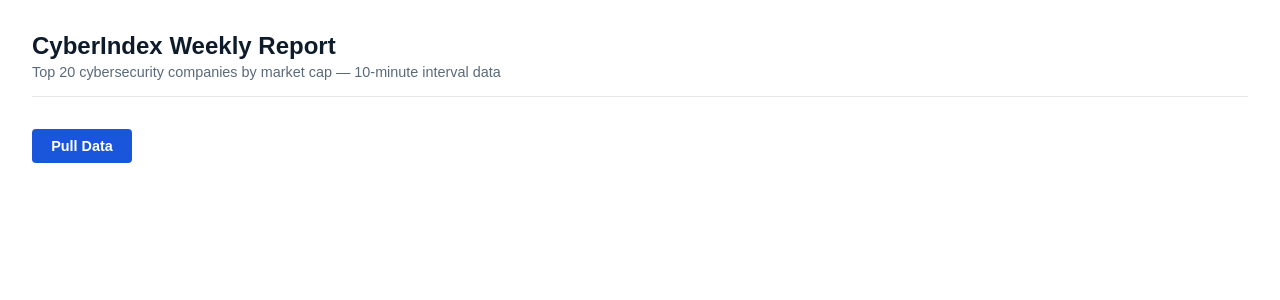
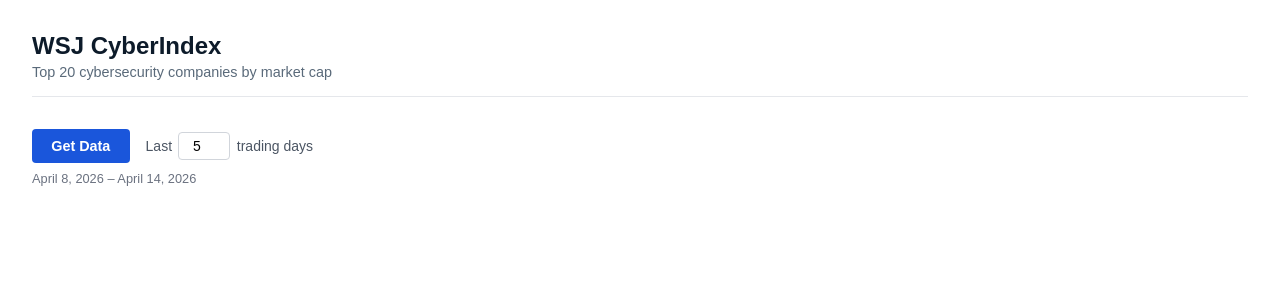
Before and after one commit to leckieje/wsj_cyberindex, a Flask app: page / in a window 1280 px wide. Shown: the top 300 px of the page. Run offline with Flask 3, Linux system fonts and the light colour scheme.

Commit message:
Remove volume column, clean up UI text, add n_days selector with date preview
Co-Authored-By: Claude Sonnet 4.6 <noreply@anthropic.com>

```diff
--- a/app.py
+++ b/app.py
@@ -4,7 +4,7 @@ import traceback
 from datetime import date
 
 import lseg.data as ld
-from flask import Flask, Response, jsonify, render_template
+from flask import Flask, Response, jsonify, render_template, request
 
 import data_pull
 
@@ -42,16 +42,23 @@ def index():
     return render_template("index.html")
 
 
+def _fmt_date(d: date) -> str:
+    return d.strftime("%B %-d, %Y")
+
+
 @app.route("/run", methods=["POST"])
 def run():
+    body   = request.get_json(silent=True) or {}
+    n_days = max(1, min(int(body.get("n_days", 5)), 252))
+
     with _cache_lock:
         try:
-            time_changes, top_20_out = data_pull.run_data_pull()
+            time_changes, top_20_out, past, today = data_pull.run_data_pull(n_days=n_days)
         except RuntimeError as exc:
             # One reconnect attempt in case the LSEG session timed out
             try:
                 _open_lseg_session()
-                time_changes, top_20_out = data_pull.run_data_pull()
+                time_changes, top_20_out, past, today = data_pull.run_data_pull(n_days=n_days)
             except Exception as retry_exc:
                 traceback.print_exc()
                 return jsonify({"status": "error", "message": str(retry_exc)}), 500
@@ -59,7 +66,7 @@ def run():
             traceback.print_exc()
             return jsonify({"status": "error", "message": f"Unexpected error: {exc}"}), 500
 
-        run_date = str(date.today())
+        run_date = str(today)
         _result_cache["time_changes"] = time_changes
         _result_cache["top_20_out"]   = top_20_out
         _result_cache["run_date"]     = run_date
@@ -83,10 +90,11 @@ def run():
         }
 
         return jsonify({
-            "status":     "ok",
-            "table_html": table_html,
-            "run_date":   run_date,
-            "chart_data": chart_data,
+            "status":       "ok",
+            "table_html":   table_html,
+            "run_date":     run_date,
+            "date_range":   f"{_fmt_date(past)} \u2013 {_fmt_date(today)}",
+            "chart_data":   chart_data,
         })
 
 
--- a/data_pull.py
+++ b/data_pull.py
@@ -124,25 +124,30 @@ def _get_avg_price(price_df: pd.DataFrame, shares: dict) -> pd.DataFrame:
 
 # ── Public entry point ────────────────────────────────────────────────────────
 
-def run_data_pull() -> tuple:
+def run_data_pull(n_days: int = 5, end_date: date = None) -> tuple:
     """
     Execute the full CyberIndex pipeline.
 
+    Args:
+        n_days:   Number of NYSE trading days to look back (default 5).
+        end_date: End date for the range (default today).
+
     Returns:
-        (time_changes, top_20_out) — both pd.DataFrames ready for CSV export.
+        (time_changes, top_20_out, past, today) — DataFrames plus the
+        resolved start and end dates.
 
     Raises:
         RuntimeError on any failure, with a human-readable message.
     """
     try:
-        today = date.today()
-        past  = _get_trading_days(5, today)[0].date()
+        today = end_date or date.today()
+        past  = _get_trading_days(n_days, today)[0].date()
 
         # ── 1. Get today's snapshot for the full universe ─────────────────────
         top = ld.get_data(
             universe=IDS,
             fields=['TR.CommonName', 'TR.TickerSymbol', 'TR.CompanyMarketCap',
-                    'TR.PriceClose', 'TR.Volume', 'TR.PriceDate'],
+                    'TR.PriceClose', 'TR.PriceDate'],
             parameters={'SDate': str(today), 'EDate': str(today)},
         )
         ordered = top.sort_values('Company Market Cap', ascending=False).reset_index(drop=True)
@@ -234,26 +239,24 @@ def run_data_pull() -> tuple:
         last_prices.columns = ['Instrument', 'Price Close']
 
         out_table = top_20[['Instrument', 'Company Common Name', 'Ticker Symbol',
-                             'Volume', 'Company Market Cap']].copy()
+                             'Company Market Cap']].copy()
         out_table['Date'] = str(today)
         out_table = pd.merge(out_table, last_prices, on='Instrument', how='left')
 
-        out_table['Weekly Change'] = out_table['Instrument'].map(wkly_change)
+        out_table['Period Change'] = out_table['Instrument'].map(wkly_change)
 
         col_map = {
             'Company Common Name': 'Company',
             'Ticker Symbol':       'Ticker',
             'Date':                'Date',
             'Price Close':         'Price Close',
-            'Weekly Change':       'Weekly Change',
-            'Volume':              'Volume',
+            'Period Change':       'Period Change',
             'Company Market Cap':  'Market Cap',
         }
         top_20_out = out_table[[k for k in col_map]].copy()
         top_20_out.rename(columns=col_map, inplace=True)
         top_20_out['Market Cap']    = top_20_out['Market Cap'].apply(_format_currency_round)
-        top_20_out['Weekly Change'] = top_20_out['Weekly Change'].apply(_format_percentage)
-        top_20_out['Volume']        = top_20_out['Volume'].apply(_format_int)
+        top_20_out['Period Change'] = top_20_out['Period Change'].apply(_format_percentage)
         top_20_out['Price Close']   = top_20_out['Price Close'].apply(_format_currency)
         top_20_out['Company']       = (
             top_20_out['Company']
@@ -262,7 +265,7 @@ def run_data_pull() -> tuple:
         )
         top_20_out.index = range(1, len(top_20_out) + 1)
 
-        return time_changes, top_20_out
+        return time_changes, top_20_out, past, today
 
     except Exception as exc:
         raise RuntimeError(f"Data pull failed: {exc}") from exc
--- a/templates/index.html
+++ b/templates/index.html
@@ -3,7 +3,7 @@
 <head>
   <meta charset="UTF-8">
   <meta name="viewport" content="width=device-width, initial-scale=1.0">
-  <title>CyberIndex Weekly Report</title>
+  <title>WSJ CyberIndex</title>
   <style>
     *, *::before, *::after { box-sizing: border-box; margin: 0; padding: 0; }
 
@@ -19,6 +19,7 @@
     header p  { color: #5a6a7a; margin-top: 0.25rem; font-size: 0.9rem; font-family: sans-serif; }
 
     /* ── Controls ── */
+    .controls { display: flex; align-items: center; gap: 1rem; flex-wrap: wrap; }
     #pull-btn {
       display: inline-flex; align-items: center; gap: 0.5rem;
       background: #1a56db; color: #fff; border: none; border-radius: 4px;
@@ -27,6 +28,14 @@
     }
     #pull-btn:hover:not(:disabled) { background: #1648c0; }
     #pull-btn:disabled { background: #93acd3; cursor: not-allowed; }
+    .days-label {
+      font-size: 0.875rem; color: #4b5563; font-family: sans-serif;
+      display: flex; align-items: center; gap: 0.4rem;
+    }
+    #n-days {
+      width: 52px; padding: 0.3rem 0.4rem; border: 1px solid #d1d5db;
+      border-radius: 4px; font-size: 0.875rem; text-align: center;
+    }
 
     #spinner {
       display: none; margin-top: 1.25rem; align-items: center;
@@ -73,7 +82,7 @@
       font-family: sans-serif; margin-bottom: 0.2rem;
     }
     .chart-subtitle {
-      font-size: 0.82rem; color: #4b5563; font-family: sans-serif;
+      font-size: 1rem; color: #4b5563; font-family: sans-serif;
       margin-bottom: 0.6rem;
     }
 
@@ -126,11 +135,17 @@
 <body>
   <div class="container">
     <header>
-      <h1>CyberIndex Weekly Report</h1>
-      <p>Top 20 cybersecurity companies by market cap &mdash; 10-minute interval data</p>
+      <h1>WSJ CyberIndex</h1>
+      <p>Top 20 cybersecurity companies by market cap</p>
     </header>
 
-    <button id="pull-btn">Pull Data</button>
+    <div class="controls">
+      <button id="pull-btn">Get Data</button>
+      <label class="days-label">
+        Last <input id="n-days" type="number" value="5" min="1" max="252"> trading days
+      </label>
+    </div>
+    <div id="preview-range" style="margin-top:0.5rem; font-size:0.8rem; color:#6b7280; font-family:sans-serif;"></div>
 
     <div id="spinner">
       <div class="spin-ring"></div>
@@ -143,8 +158,7 @@
 
       <!-- Chart -->
       <div class="chart-section">
-        <div class="chart-title">WSJ Pro CyberIndex</div>
-        <div class="chart-subtitle">Last week's biggest gainer and loser among the 20 largest public cybersecurity firms, by market capitalization</div>
+        <div class="chart-subtitle">CyberIndex and period's biggest gainer and loser</div>
         <div id="chart-svg-wrap">
           <svg id="chart-svg" preserveAspectRatio="none"></svg>
           <div id="chart-tip"></div>
@@ -392,13 +406,60 @@
       });
     }
 
+    // ── Live date range preview ───────────────────────────────────────────────
+    // NYSE holidays (approximate — covers most cases without a full calendar lib)
+    const NYSE_HOLIDAYS_2025_2026 = new Set([
+      '2025-01-01','2025-01-20','2025-02-17','2025-04-18','2025-05-26',
+      '2025-06-19','2025-07-04','2025-09-01','2025-11-27','2025-12-25',
+      '2026-01-01','2026-01-19','2026-02-16','2026-04-03','2026-05-25',
+      '2026-06-19','2026-07-03','2026-09-07','2026-11-26','2026-12-25',
+    ]);
+
+    function isWeekday(d) { const day = d.getDay(); return day !== 0 && day !== 6; }
+    function toYMD(d) { return d.toISOString().slice(0, 10); }
+    function isTrading(d) { return isWeekday(d) && !NYSE_HOLIDAYS_2025_2026.has(toYMD(d)); }
+
+    function getPastTradingDays(n) {
+      const days = [];
+      const d = new Date();
+      d.setHours(0, 0, 0, 0);
+      // If today is a trading day, include it; otherwise start from yesterday
+      while (days.length < n) {
+        if (isTrading(d)) days.unshift(new Date(d));
+        d.setDate(d.getDate() - 1);
+      }
+      return days;
+    }
+
+    function fmtDate(d) {
+      return d.toLocaleDateString('en-US', { month: 'long', day: 'numeric', year: 'numeric' });
+    }
+
+    function updatePreview() {
+      const n = parseInt(document.getElementById('n-days').value, 10);
+      if (!n || n < 1) { document.getElementById('preview-range').textContent = ''; return; }
+      const days = getPastTradingDays(n);
+      if (days.length < 1) return;
+      const start = fmtDate(days[0]);
+      const end   = fmtDate(days[days.length - 1]);
+      document.getElementById('preview-range').textContent = `${start} – ${end}`;
+    }
+
+    document.getElementById('n-days').addEventListener('input', updatePreview);
+    updatePreview(); // show on page load
+
     // ── Pull data ─────────────────────────────────────────────────────────────
     pullBtn.addEventListener('click', async () => {
       pullBtn.disabled = true;
       hideError();
       showSpinner();
       try {
-        const resp = await fetch('/run', { method: 'POST' });
+        const nDays = parseInt(document.getElementById('n-days').value, 10) || 5;
+        const resp = await fetch('/run', {
+          method: 'POST',
+          headers: { 'Content-Type': 'application/json' },
+          body: JSON.stringify({ n_days: nDays }),
+        });
         const data = await resp.json();
         if (data.status === 'ok') {
           runDateEl.textContent = data.run_date;
```
